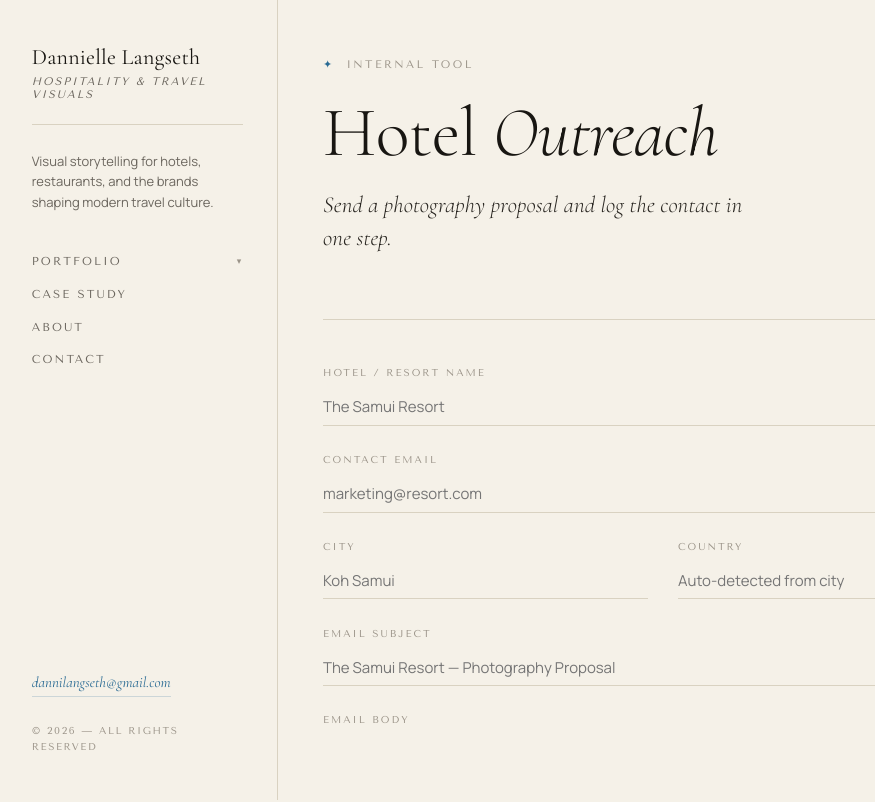
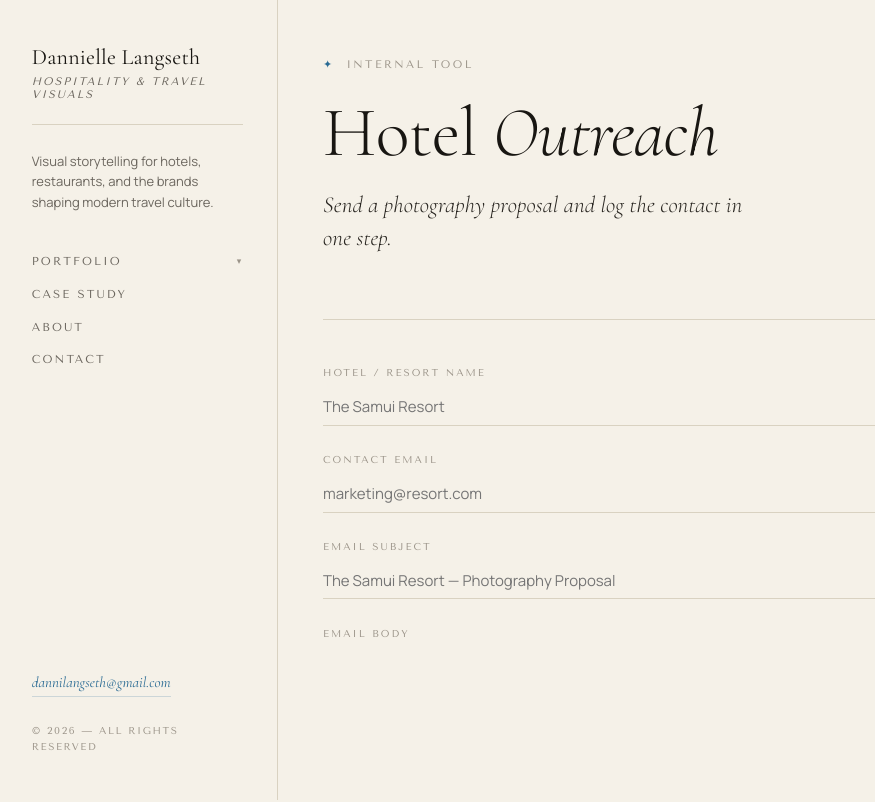
Before and after one commit to dannilangseth/professionalportfolio, a Next.js app: page /outreach in a window 1280 px wide. Shown: the top 802 px of the page, without its empty margins (2-877 px from the left). Built offline with nearby package versions, Linux system fonts and the light colour scheme.

Commit message:
Remove City and Country fields from outreach form
Fields left blank in the sheet so they can be batch-filled manually after
finishing a city. Also removes the geocoding logic that's no longer needed.

Co-Authored-By: Claude Sonnet 4.6 <noreply@anthropic.com>

```diff
--- a/app/outreach/page.tsx
+++ b/app/outreach/page.tsx
@@ -1,18 +1,6 @@
 'use client'
 
-import { useState, useRef, FormEvent } from 'react'
-
-async function geocodeCity(city: string): Promise<string | null> {
-  try {
-    const res = await fetch(
-      `https://geocoding-api.open-meteo.com/v1/search?name=${encodeURIComponent(city)}&count=1&language=en&format=json`
-    )
-    const data = await res.json()
-    return (data.results?.[0]?.country as string) ?? null
-  } catch {
-    return null
-  }
-}
+import { useState, FormEvent } from 'react'
 
 function buildEmailBody(hotelName: string) {
   return `Hi there,
@@ -39,14 +27,11 @@ interface DuplicateWarning {
 export default function OutreachPage() {
   const [hotelName, setHotelName] = useState('')
   const [contactEmail, setContactEmail] = useState('')
-  const [city, setCity] = useState('')
-  const [country, setCountry] = useState('')
   const [subject, setSubject] = useState('')
   const [body, setBody] = useState('')
   const [status, setStatus] = useState<'idle' | 'sending' | 'success' | 'error'>('idle')
   const [errorMsg, setErrorMsg] = useState('')
   const [duplicateWarning, setDuplicateWarning] = useState<DuplicateWarning | null>(null)
-  const debounceRef = useRef<ReturnType<typeof setTimeout> | null>(null)
 
   function handleHotelNameChange(val: string) {
     setHotelName(val)
@@ -56,16 +41,6 @@ export default function OutreachPage() {
     if (!body || body.includes(hotelName) || body === '') {
       setBody(buildEmailBody(val))
     }
-  }
-
-  function handleCityChange(val: string) {
-    setCity(val)
-    if (debounceRef.current) clearTimeout(debounceRef.current)
-    if (val.trim().length < 2) return
-    debounceRef.current = setTimeout(async () => {
-      const detected = await geocodeCity(val)
-      if (detected) setCountry(detected)
-    }, 500)
   }
 
   async function handleEmailBlur() {
@@ -78,13 +53,14 @@ export default function OutreachPage() {
         headers: { 'Content-Type': 'application/json' },
         body: JSON.stringify({ email }),
       })
+      const data = await res.json()
+      console.log('[check-email] status:', res.status, 'response:', data)
       if (!res.ok) return
-      const data = await res.json()
       if (data.duplicate) {
         setDuplicateWarning({ hotel: data.hotel, date: data.date })
       }
-    } catch {
-      // non-blocking — silently ignore network errors
+    } catch (err) {
+      console.error('[check-email] fetch failed:', err)
     }
   }
 
@@ -97,7 +73,7 @@ export default function OutreachPage() {
       const res = await fetch('/api/send-outreach', {
         method: 'POST',
         headers: { 'Content-Type': 'application/json' },
-        body: JSON.stringify({ hotelName, contactEmail, city, country, subject, body }),
+        body: JSON.stringify({ hotelName, contactEmail, city: '', country: '', subject, body }),
       })
 
       if (!res.ok) throw new Error(await res.text())
@@ -105,8 +81,6 @@ export default function OutreachPage() {
       setStatus('success')
       setHotelName('')
       setContactEmail('')
-      setCity('')
-      setCountry('')
       setSubject('')
       setBody('')
       setDuplicateWarning(null)
@@ -215,14 +189,6 @@ export default function OutreachPage() {
           font-size: 13px;
           color: #b85c38;
         }
-        .row-two {
-          display: grid;
-          grid-template-columns: 1fr 1fr;
-          gap: 2rem;
-        }
-        @media (max-width: 600px) {
-          .row-two { grid-template-columns: 1fr; gap: 0; }
-        }
       `}</style>
 
       <div className="outreach-wrap">
@@ -275,33 +241,6 @@ export default function OutreachPage() {
             )}
           </div>
 
-          <div className="row-two">
-            <div className="form-field">
-              <label className="form-label" htmlFor="city">City</label>
-              <input
-                id="city"
-                className="form-input"
-                type="text"
-                value={city}
-                onChange={e => handleCityChange(e.target.value)}
-                placeholder="Koh Samui"
-                required
-              />
-            </div>
-
-            <div className="form-field">
-              <label className="form-label" htmlFor="country">Country</label>
-              <input
-                id="country"
-                className="form-input"
-                type="text"
-                value={country}
-                onChange={e => setCountry(e.target.value)}
-                placeholder="Auto-detected from city"
-              />
-            </div>
-          </div>
-
           <div className="form-field">
             <label className="form-label" htmlFor="subject">Email Subject</label>
             <input
```
